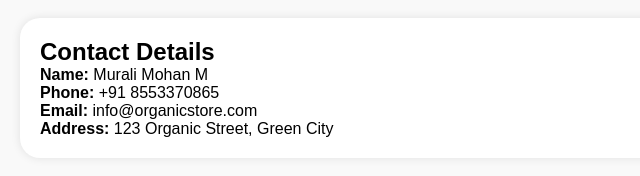
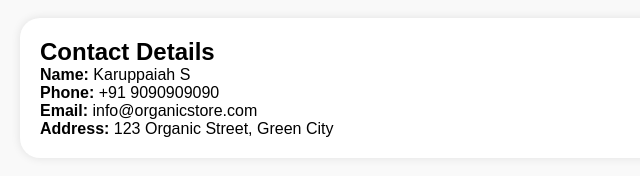
Before and after one commit to karuppaiahs07/fss-training-project, a plain HTML site: page contact.html in a window 1280 px wide. Shown: the part 130-306 px from the top of the page, 0-640 px from the left. Drawn offline with Linux system fonts and the light colour scheme.

Commit message:
my commit

```diff
--- a/contact.html
+++ b/contact.html
@@ -21,8 +21,8 @@
     </header>
     <div class="content">
         <h2>Contact Details</h2>
-        <p><b>Name:</b> Murali Mohan M</p>
-        <p><b>Phone:</b> +91 8553370865</p>
+        <p><b>Name:</b> Karuppaiah S</p>
+        <p><b>Phone:</b> +91 9090909090</p>
         <p><b>Email:</b> info@organicstore.com</p>
         <p><b>Address:</b> 123 Organic Street, Green City</p>
     </div>
```
